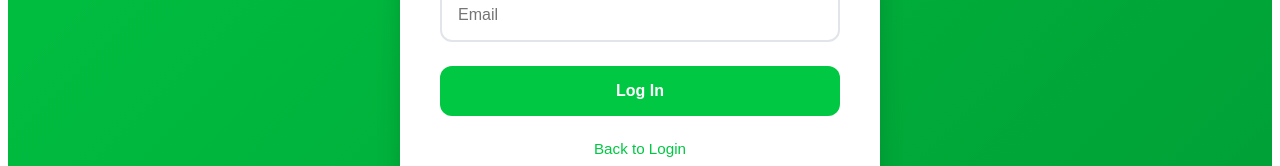
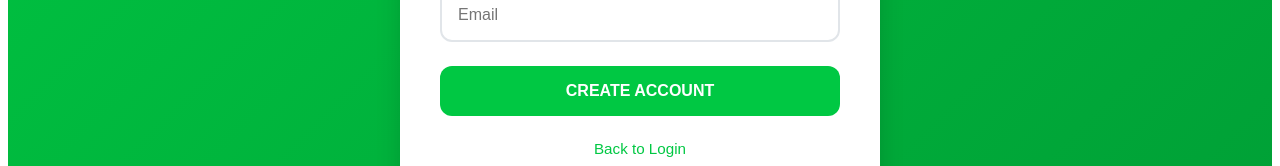
Before and after one commit to bdegrieck/SelfFinance, a React (Vite) app in the folder app/: page /create-user in a window 1280 px wide. Shown: the part 566-732 px from the top of the page. Built offline with nearby package versions, Linux system fonts and the light colour scheme; the HTML template or start-up script is replaced by a standard one.

Commit message:
fix create user form

```diff
--- a/app/src/pages/pg_create_user.jsx
+++ b/app/src/pages/pg_create_user.jsx
@@ -10,41 +10,56 @@ export default function CreateUser() {
   const [firstName, setFirstName] = useState("");
   const [lastName, setLastName] = useState("");
   const [email, setEmail] = useState("");
+  const [isLoading, setIsLoading] = useState(false);
+  const [error, setError] = useState("");
 
   const handleCreateUser = async () => {
-    if (!username || !password) {
-      setError("Please enter both username and password");
+    if (
+      !username ||
+      !password ||
+      !retypePassword ||
+      !firstName ||
+      !lastName ||
+      !email
+    ) {
+      setError("Please fill in all fields");
       return;
     }
 
+    if (password !== retypePassword) {
+      setError("Passwords do not match");
+      return;
+    }
+
+    setIsLoading(true);
+    setError("");
+
     try {
-      console.log("We hit this request")
+      console.log("We hit this request");
       const response = await fetch("http://localhost:8000/create-user", {
         method: "POST",
         headers: {
           "Content-Type": "application/json",
         },
         body: JSON.stringify({
-          username: username,
-          password: password,
+          username,
+          password,
           retyped_password: retypePassword,
           first_name: firstName,
           last_name: lastName,
-          email: email
+          email,
         }),
       });
 
       const data = await response.json();
 
       if (response.ok) {
-        console.log("Login successful:", data);
-        // Here you can redirect to dashboard or store user session
-        alert("Login successful! Welcome, " + data.username);
+        alert("Account created! Please log in.");
       } else {
-        setError(data.detail || "Login failed. Please try again.");
+        setError(data.detail || "Account creation failed. Please try again.");
       }
     } catch (err) {
-      console.error("Login error:", err);
+      console.error("Create user error:", err);
       setError("Network error. Please check your connection.");
     } finally {
       setIsLoading(false);
@@ -55,43 +70,54 @@ export default function CreateUser() {
     <div className="create-user-page">
       <div className="create-user-form">
         <h1>Create Account</h1>
+        {error && (
+          <div style={{ color: "red", marginBottom: "1rem" }}>{error}</div>
+        )}
         <input
           type="text"
           placeholder="Username"
           value={username}
-          onChange={e => setUsername(e.target.value)}
+          onChange={(e) => setUsername(e.target.value)}
+          disabled={isLoading}
         />
         <input
           type="password"
           placeholder="Password"
           value={password}
-          onChange={e => setPassword(e.target.value)}
+          onChange={(e) => setPassword(e.target.value)}
+          disabled={isLoading}
         />
         <input
           type="password"
           placeholder="Retype Password"
           value={retypePassword}
-          onChange={e => setRetypePassword(e.target.value)}
+          onChange={(e) => setRetypePassword(e.target.value)}
+          disabled={isLoading}
         />
         <input
           type="text"
           placeholder="First Name"
           value={firstName}
-          onChange={e => setFirstName(e.target.value)}
+          onChange={(e) => setFirstName(e.target.value)}
+          disabled={isLoading}
         />
         <input
           type="text"
           placeholder="Last Name"
           value={lastName}
-          onChange={e => setLastName(e.target.value)}
+          onChange={(e) => setLastName(e.target.value)}
+          disabled={isLoading}
         />
         <input
           type="email"
           placeholder="Email"
           value={email}
-          onChange={e => setEmail(e.target.value)}
+          onChange={(e) => setEmail(e.target.value)}
+          disabled={isLoading}
         />
-        <button onClick={handleCreateUser}>Log In</button>
+        <button onClick={handleCreateUser} disabled={isLoading}>
+          {isLoading ? "CREATING..." : "CREATE ACCOUNT"}
+        </button>
         <Link to="/">Back to Login</Link>
       </div>
     </div>
```
